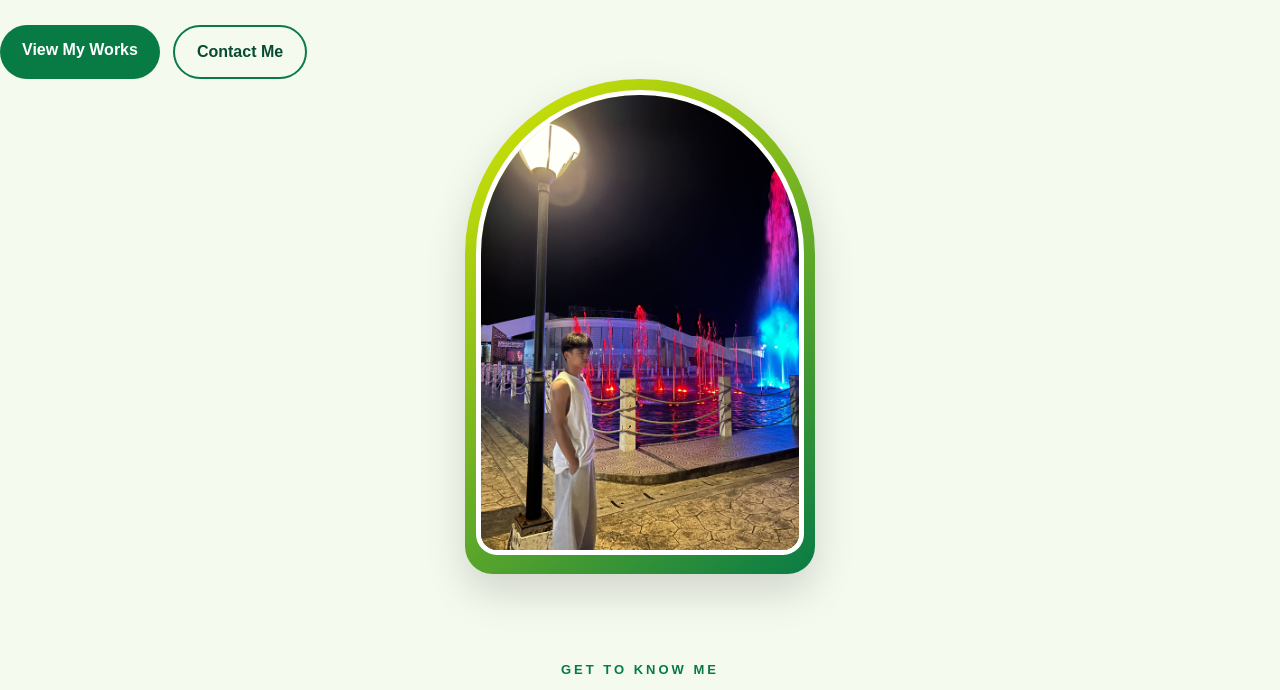
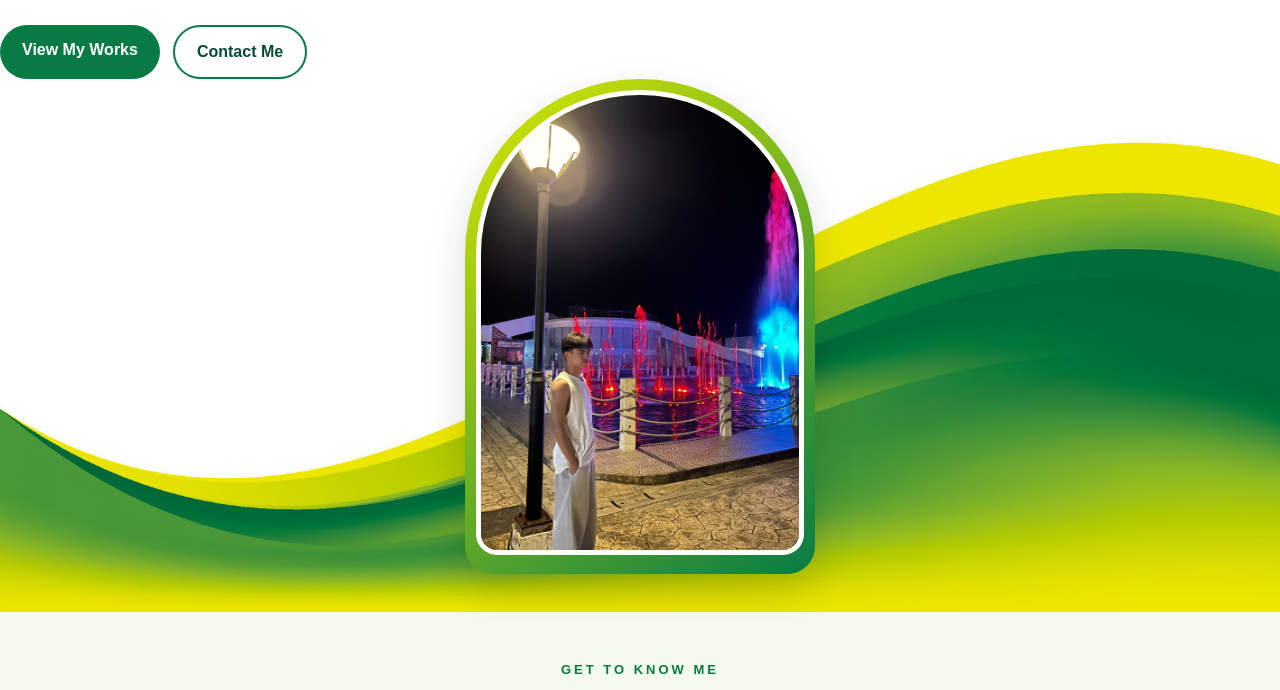
Before and after one commit to leandervhinces-alt/portfolio, a plain HTML site: page index.html in a window 1280 px wide. Shown: the part 241-931 px from the top of the page. Drawn offline with Linux system fonts and the light colour scheme.

Commit message:
Update style.css

```diff
--- a/style.css
+++ b/style.css
@@ -17,7 +17,7 @@ body {
     font-family: Arial, sans-serif;
     color: var(--text);
     line-height: 1.7;
-    background: #f5faef url("PIC/smooth-green-yellow-wavy-background-design-vector.jpg") center top / 100% auto no-repeat;
+    background: #f5faef url("smooth-green-yellow-wavy-background-design-vector.jpg") center top / 100% auto no-repeat;
 }
 
 a {
```
